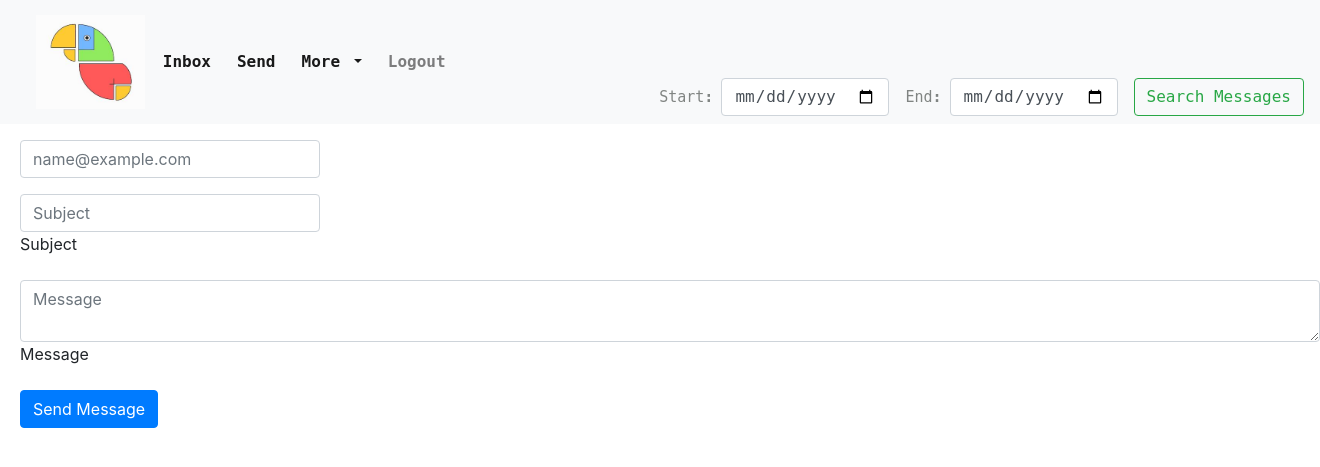
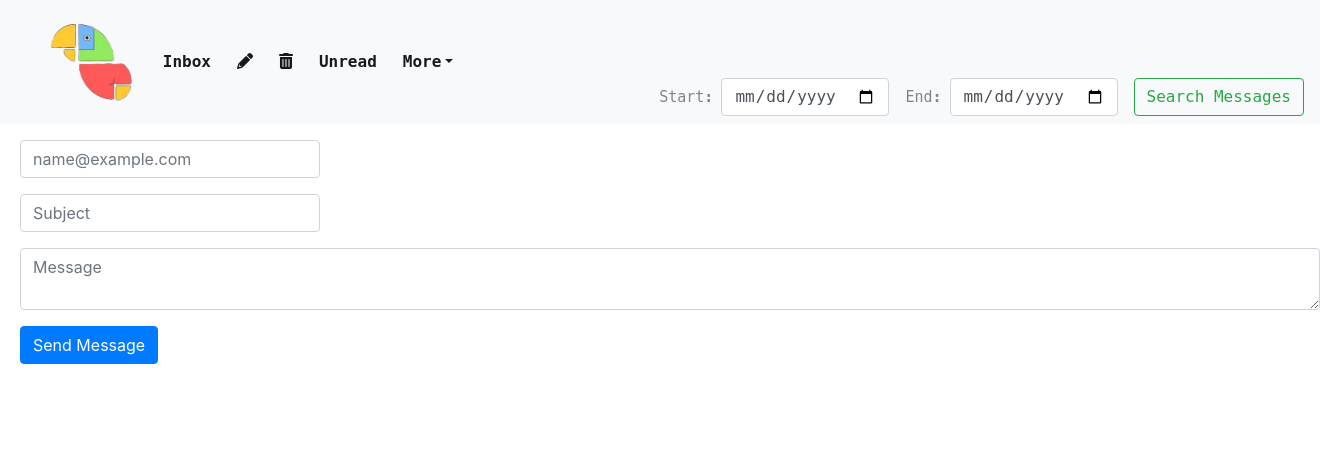
Before and after one commit to Danielbet21/Mail-Client, a Flask app: page /api/v1/gmail/messages/send in a window 1320 px wide. Shown: the top 467 px of the page. Run offline with Flask 3, Linux system fonts and the light colour scheme; some libraries are stand-ins or nearby versions.

Commit message:
UI updates

```diff
--- a/app.py
+++ b/app.py
@@ -42,20 +42,29 @@ def login():
             data_base.init_db(user_email)
         else:
             data_base.update_db(user_email)
+
         try:
-            #try to envoke the credentials
+            # Try to invoke the credentials and make a request
             gmail.get_drafts()
         except HttpAccessTokenRefreshError as e:
-                if "Token has been expired or revoked" in str(e):
-                    logging.error("Token has been expired or revoked. Refreshing token...")
-                    credentials = OAuth2Credentials.from_json(session['credentials'])
-                    if credentials.access_token_expired:
-                        credentials.refresh(httplib2.Http())
-                        session['credentials'] = credentials.to_json()
+            if "Token has been expired or revoked" in str(e):
+                logging.error("Token has been expired or revoked. Refreshing token...")
+                credentials = OAuth2Credentials.from_json(session['credentials'])
+                if credentials.access_token_expired:
+                    credentials.refresh(httplib2.Http())
+                    session['credentials'] = credentials.to_json()
+
+                try:
+                    # Retry the request after refreshing the token
+                    gmail.get_drafts()
+                except Exception as e:
+                    logging.error(f"Failed after refreshing the token: {e}")
+                    return render_template("error.html")
 
         return redirect(url_for("get_brief_of_today"))
 
     return render_template("login.html")
+
 
 
 @app.route("/api/v1/gmail/user/", methods=["POST", "GET"])
@@ -137,13 +146,16 @@ def get_messages_by_label(wanted_label):
 def show_message_info(message_id,labels):
     found = False
     message_from_gmail = None
+
     db = shared_resources.client["Deft"]
     label_names = shared_resources.get_labels(labels, 0)
     message_collection = db["Messages"]
     message = message_collection.find_one({"id": message_id})
+
     if message:
         found = True
     message_from_gmail = shared_resources.get_message_by_id(message_id) #TODO: make it in async??
+
     if "UNREAD" in label_names:
         if message_from_gmail is not None: # message_from_gmail is None if the message is in the trash
             message_from_gmail.mark_as_read()
@@ -154,6 +166,7 @@ def show_message_info(message_id,labels):
             message = data_base.purify_message(message)
             message_collection.insert_one(message)
             db["Users"].update_one({"email": session['email']}, {"$pull": {"unread": message_id}})
+
         elif message_from_gmail is not None:
             return render_template("message_info.html",title="message info" , message=message_from_gmail)
 
--- a/templates/base.html
+++ b/templates/base.html
@@ -4,6 +4,7 @@
     {% block head %}{% endblock %}
     <link rel="stylesheet" href="https://stackpath.bootstrapcdn.com/bootstrap/4.3.1/css/bootstrap.min.css">
     <link href="https://fonts.googleapis.com/css2?family=Orbitron&display=swap" rel="stylesheet">
+    <link rel="stylesheet" href="https://cdnjs.cloudflare.com/ajax/libs/font-awesome/6.0.0-beta3/css/all.min.css">
 <style>
         .labels-menu {
             max-height: 200px;
@@ -86,25 +87,23 @@
                     <a class="nav-link" href="/api/v1/gmail/user/">Inbox</a>
                 </li>
                 <li class="nav-item active">
-                    <a class="nav-link" href="/api/v1/gmail/messages/send">Send</a>
+                    <a class="nav-link" href="/api/v1/gmail/messages/send"><i class="fas fa-light fa-pencil"></i></a>
                 </li>
+                <li class="nav-item active">
+                    <a class="nav-link" href="/api/v1/gmail/messages/by_label/TRASH"><i class="fas fa-trash-alt"></i></a>
+                </li>
+                <li class="nav-item active">
+                    <a class="nav-link" href="/api/v1/gmail/messages/by_label/UNREAD">Unread</a>
+                </li>
+
                 <li class="nav-item dropdown active">
                     <a class="nav-link dropdown-toggle" id="navbarDropdown" href="#" role="button" data-toggle="dropdown"
-                        aria-haspopup="true" aria-expanded="false">
-                           More
-                    </a>
+                        aria-haspopup="true" aria-expanded="false">More</a>
                     <div class="dropdown-menu" aria-labelledby="navbarDropdown">
-                        <a class="dropdown-item" href="/api/v1/gmail/messages/by_label/UNREAD">Unread</a>
                         <a class="dropdown-item" href="/api/v1/gmail/messages/by_label/SPAM">Spam</a>
-                        <a class="dropdown-item" href="/api/v1/gmail/messages/by_label/TRASH">Trash</a>
                         <a class="dropdown-item" href="/api/v1/gmail/messages/by_label/CATEGORY_PERSONAL">Personal</a>
                         <a class="dropdown-item" href="/api/v1/gmail/messages/by_label/CATEGORY_SOCIAL">Social</a>
-                        <a class="dropdown-item" >Search By Date</a>
-
                     </div>
-                </li>
-                <li class="nav-item">
-                    <a class="nav-link" href="/logout">Logout</a>
                 </li>
             </ul>
             <div class="date-container">
@@ -115,7 +114,7 @@
                     <label for="end-date" class="mr-2">End<strong>:</strong></label>
                     <input type="date" id="end-date" name="end-date" class="form-control mr-3">
 
-                    <input type="submit" value="Search Messages" class="btn btn-outline-success">
+                    <input type="submit" value="Search Messages" action="/api/v1/gmail/messages//<string:end_date>" class="btn btn-outline-success">
                 </form>
             </div>
         </div>
--- a/templates/send_msg.html
+++ b/templates/send_msg.html
@@ -13,11 +13,9 @@
     </div>
     <div class="form-floating mb-3" style="width: 300px;">
         <input type="text" class="form-control" id="floatingSubject" name="subject" placeholder="Subject">
-        <label for="floatingSubject">Subject</label>
     </div>
     <div class="form-floating mb-3" style="width: 1300px;">
         <textarea class="form-control" id="floatingMessage" name="message" placeholder="Message"></textarea>
-        <label for="floatingMessage">Message</label>
     </div>
     <input type="submit" value="Send Message" class="btn btn-primary center-button">
 </form>
```
Also changed, not shown: templates/error.html (added, +29 -0 lines), templates/login.html (+12 -1 lines), templates/user.html (+9 -3 lines), static/images/logo-parrot.png.
